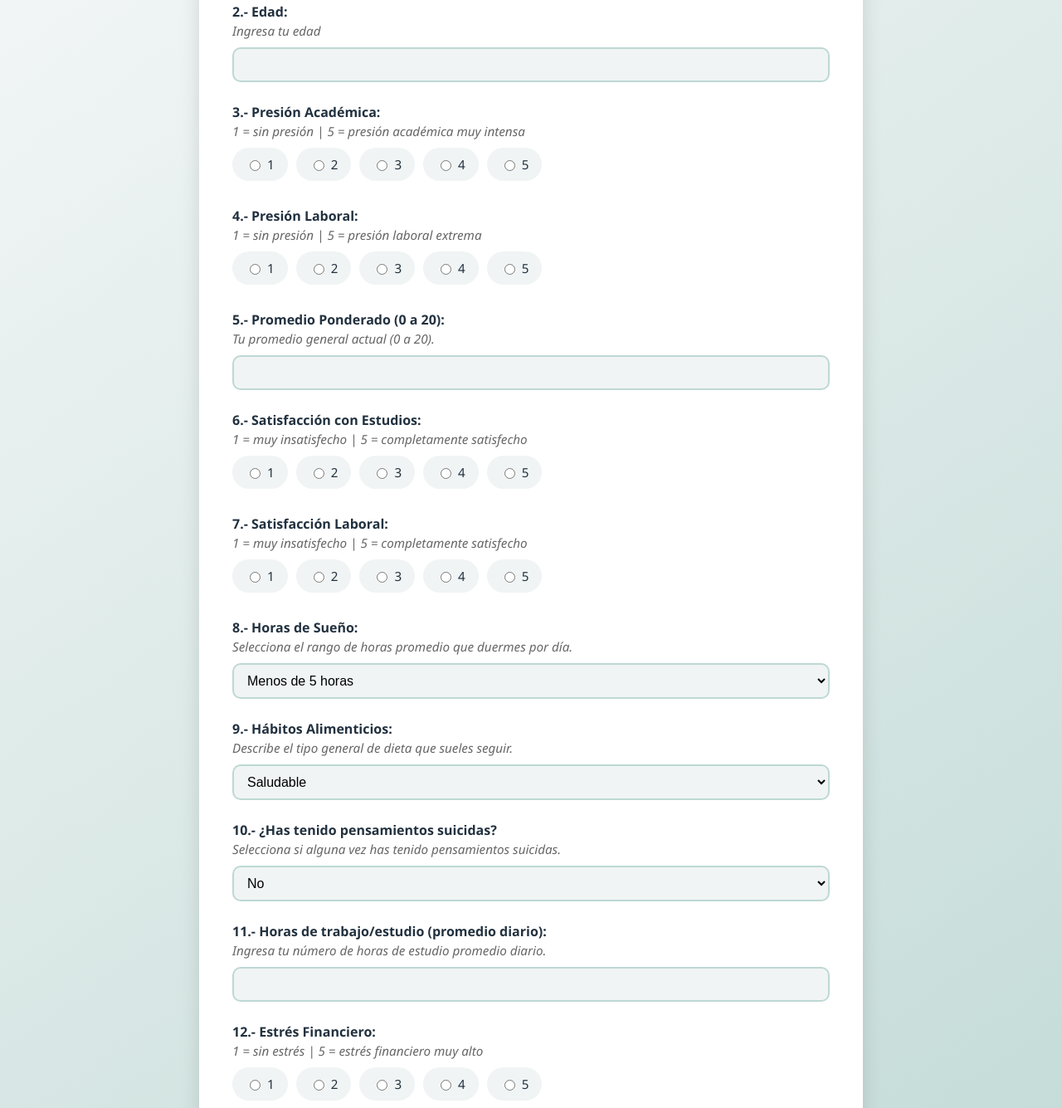
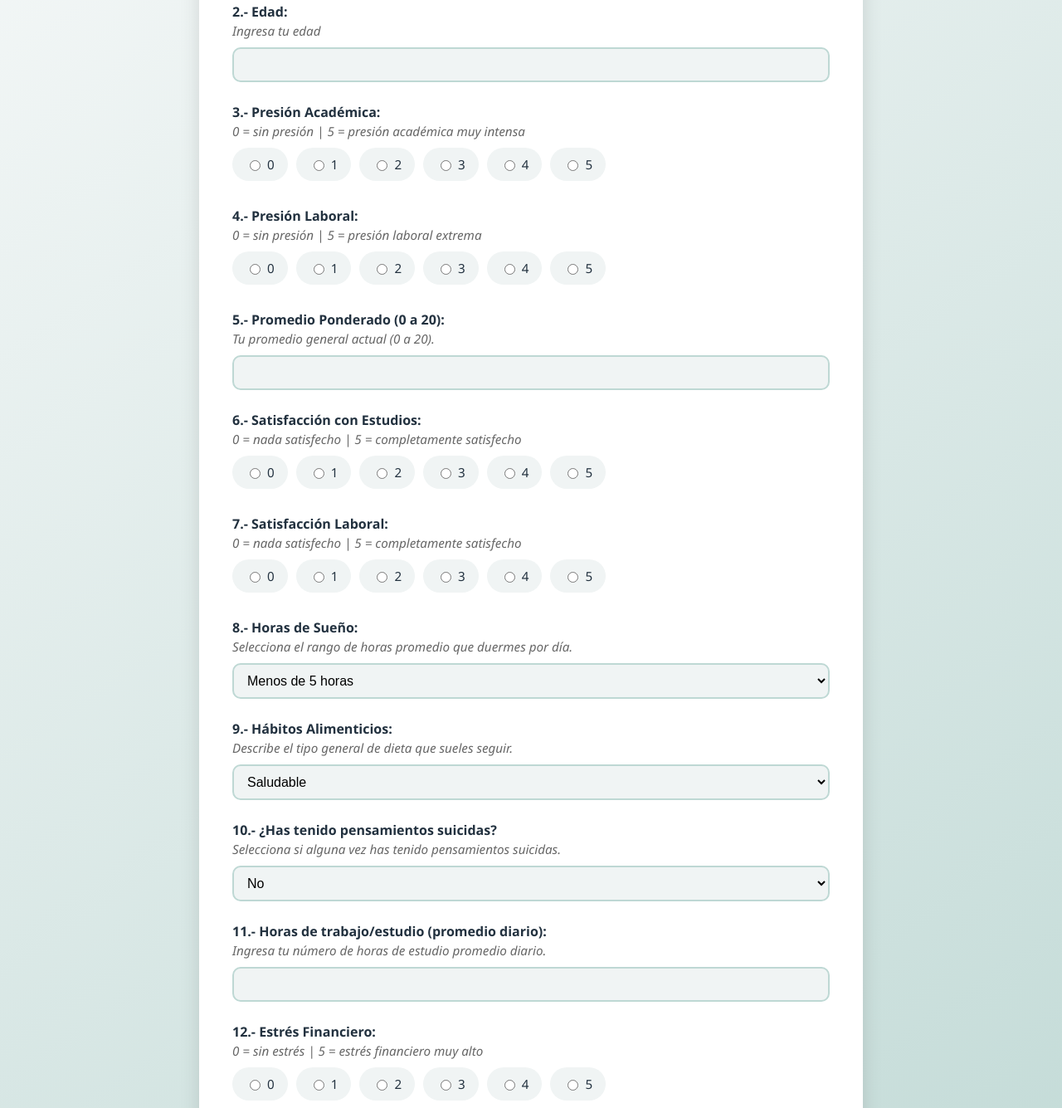
Before and after one commit to StefanoYZ/ML_FRONT, a plain HTML site: page test.html in a window 1280 px wide. Shown: the part 293-1628 px from the top of the page at 83% size. Drawn offline with Linux system fonts and the light colour scheme.

Commit message:
Se cambio a 0 el limite inferior+

```diff
--- a/js/main.js
+++ b/js/main.js
@@ -1,6 +1,6 @@
 function crearRadios(nombreCampo) {
     const contenedor = document.querySelector(`.radio-group[data-name='${nombreCampo}']`);
-    for (let i = 1; i <= 5; i++) {
+    for (let i = 0; i <= 5; i++) {
         const radio = document.createElement("input");
         radio.type = "radio";
         radio.name = nombreCampo;
@@ -56,8 +56,9 @@ document.getElementById("predict-form").addEventListener("submit", async functio
         if (jsonData["Work Pressure"]){
             jsonData["Work Pressure"]=6 - parseInt(jsonData["Work Pressure"] );
         }
-
-        const response = await fetch("https://api-ml-m9js.onrender.com/predict", {
+        //http://127.0.0.1:5000 para local
+        //https://api-ml-m9js.onrender.com/predict para remoto
+        const response = await fetch("http://127.0.0.1:5000/predict", {
             method: "POST",
             headers: { "Content-Type": "application/json" },
             body: JSON.stringify(jsonData)
--- a/test.html
+++ b/test.html
@@ -31,13 +31,13 @@
 
             <div class="form-group">
                 <label>3.- Presión Académica:</label>
-                <p class="field-description">1 = sin presión | 5 = presión académica muy intensa</p>
+                <p class="field-description">0 = sin presión | 5 = presión académica muy intensa</p>
                 <div class="radio-group" data-name="Academic Pressure"></div>
             </div>
 
             <div class="form-group">
                 <label>4.- Presión Laboral:</label>
-                <p class="field-description">1 = sin presión | 5 = presión laboral extrema</p>
+                <p class="field-description">0 = sin presión | 5 = presión laboral extrema</p>
                 <div class="radio-group" data-name="Work Pressure"></div>
             </div>
 
@@ -49,13 +49,13 @@
 
             <div class="form-group">
                 <label>6.- Satisfacción con Estudios:</label>
-                <p class="field-description">1 = muy insatisfecho | 5 = completamente satisfecho</p>
+                <p class="field-description">0 = nada satisfecho | 5 = completamente satisfecho</p>
                 <div class="radio-group" data-name="Study Satisfaction"></div>
             </div>
 
             <div class="form-group">
                 <label>7.- Satisfacción Laboral:</label>
-                <p class="field-description">1 = muy insatisfecho | 5 = completamente satisfecho</p>
+                <p class="field-description">0 = nada satisfecho | 5 = completamente satisfecho</p>
                 <div class="radio-group" data-name="Job Satisfaction"></div>
             </div>
 
@@ -99,7 +99,7 @@
 
             <div class="form-group">
                 <label>12.- Estrés Financiero:</label>
-                <p class="field-description">1 = sin estrés | 5 = estrés financiero muy alto</p>
+                <p class="field-description">0 = sin estrés | 5 = estrés financiero muy alto</p>
                 <div class="radio-group" data-name="Financial Stress"></div>
             </div>
 
```
